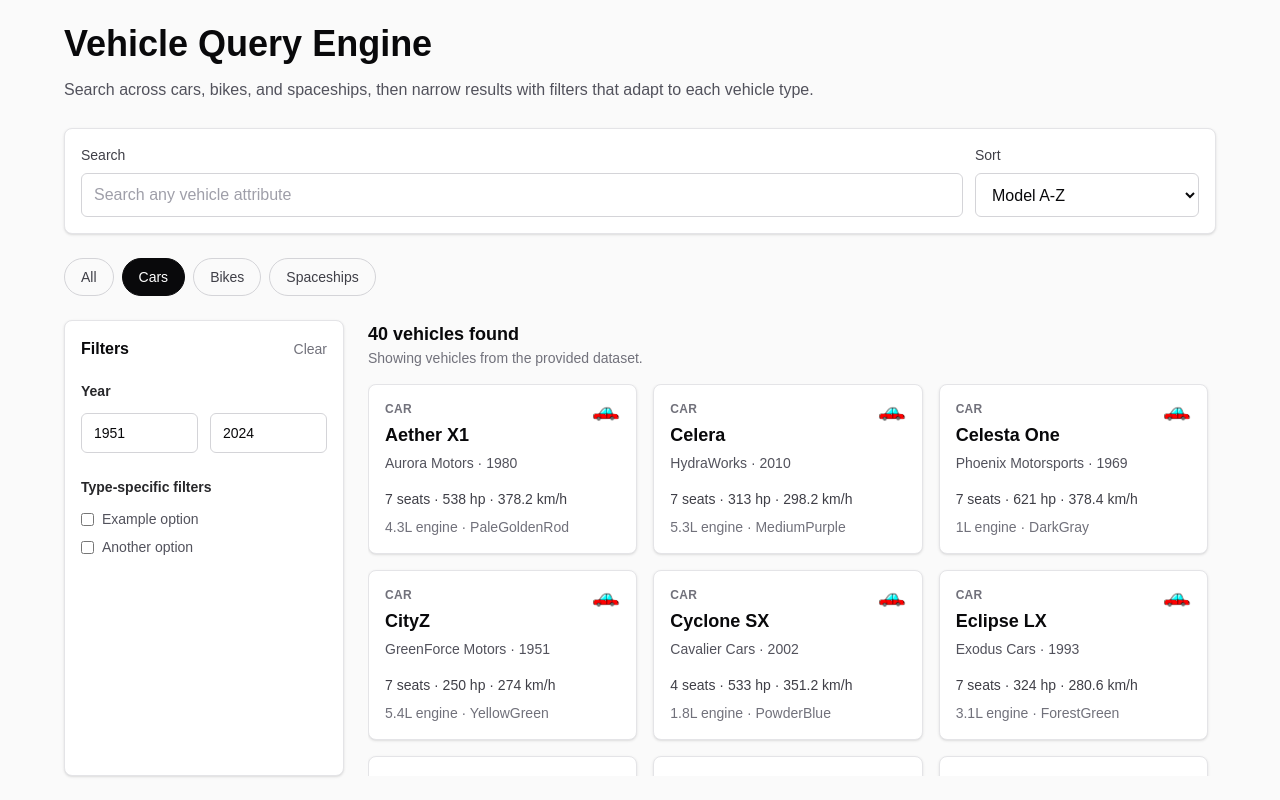
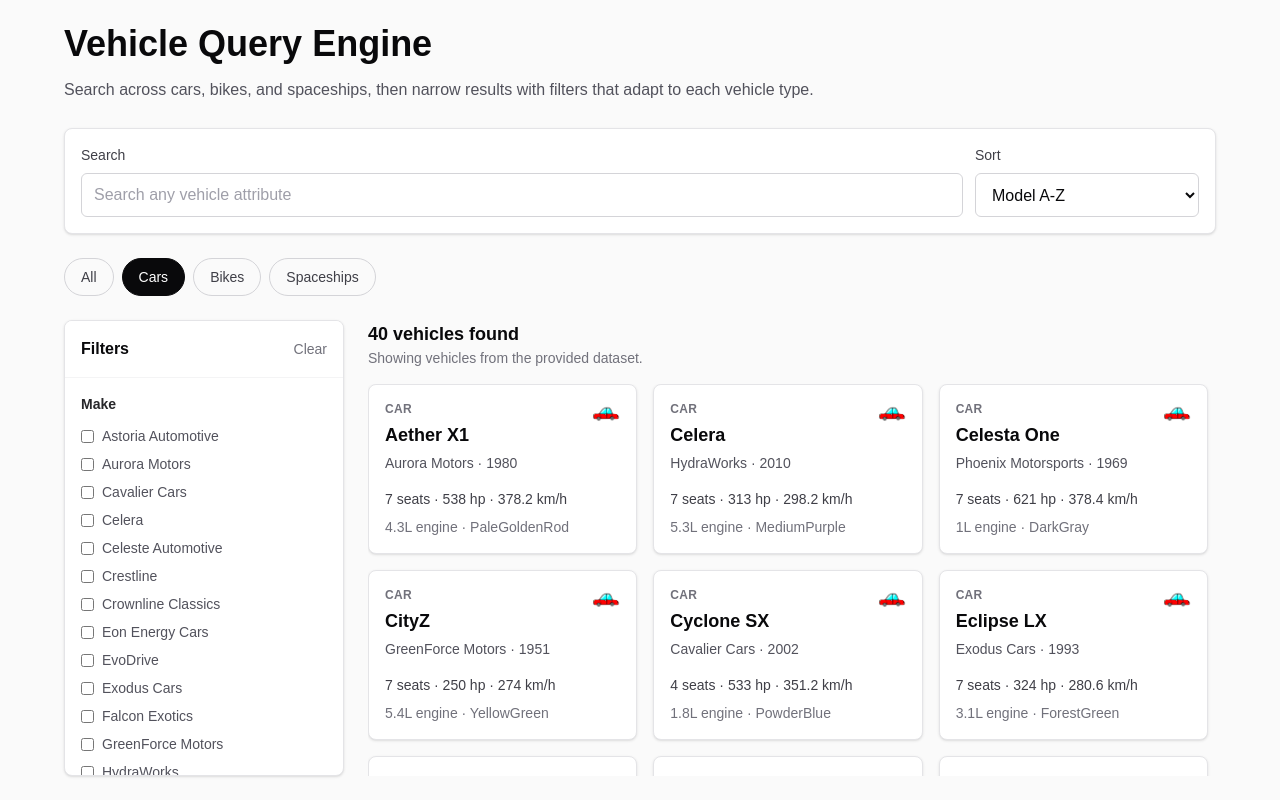
Before and after one commit to charli-zzz/vehicle-query-engine, a Next.js app: page / in a window 1280 px wide. Both pictures are taken after a click on the button "Cars". Built offline with nearby package versions, Linux system fonts and the light colour scheme.

Commit message:
implement custom filter

```diff
--- a/package.json
+++ b/package.json
@@ -9,6 +9,7 @@
     "lint": "eslint"
   },
   "dependencies": {
+    "@radix-ui/react-slider": "^1.4.1",
     "next": "16.2.9",
     "react": "19.2.4",
     "react-dom": "19.2.4"
--- a/src/components/FilterPanel.tsx
+++ b/src/components/FilterPanel.tsx
@@ -1,43 +1,125 @@
-export function FilterPanel() {
+import * as Slider from "@radix-ui/react-slider";
+import type {
+  AvailableFilter,
+  FilterField,
+  FilterValue,
+  SelectedFilters,
+} from "@/lib/vehicleFilters";
+
+type FilterPanelProps = {
+  availableFilters: AvailableFilter[];
+  selectedFilters: SelectedFilters;
+  onClearFilters: () => void;
+  onRangeFilterChange: (field: FilterField, range: { min: number; max: number }) => void;
+  onSelectFilterChange: (field: FilterField, value: FilterValue) => void;
+};
+
+export function FilterPanel({
+  availableFilters,
+  selectedFilters,
+  onClearFilters,
+  onRangeFilterChange,
+  onSelectFilterChange,
+}: FilterPanelProps) {
+  const selectFilters = availableFilters.filter((filter) => filter.type === "select");
+  const rangeFilters = availableFilters.filter((filter) => filter.type === "range");
+
+  function getStepDecimalPlaceCount(step: number) {
+    const decimalValue = step.toString().split(".")[1];
+
+    return decimalValue?.length ?? 0;
+  }
+
+  function normalizeRangeValue(value: number, step: number) {
+    const decimalPlaceCount = getStepDecimalPlaceCount(step);
+
+    return Number(value.toFixed(decimalPlaceCount));
+  }
+
   return (
-    <aside className="rounded-lg border border-zinc-200 bg-white p-4 shadow-sm">
-      <div className="flex items-center justify-between gap-4">
+    <aside className="flex min-h-0 flex-col overflow-hidden rounded-lg border border-zinc-200 bg-white shadow-sm">
+      <div className="sticky top-0 z-10 flex items-center justify-between gap-4 border-b border-zinc-100 bg-white p-4">
         <h2 className="text-base font-semibold text-zinc-950">Filters</h2>
-        <button className="text-sm font-medium text-zinc-500 hover:text-zinc-950" type="button">
+        <button
+          className="text-sm font-medium text-zinc-500 hover:text-zinc-950"
+          type="button"
+          onClick={onClearFilters}
+        >
           Clear
         </button>
       </div>
 
-      <div className="mt-5 space-y-6">
-        <section>
-          <h3 className="text-sm font-semibold text-zinc-800">Year</h3>
-          <div className="mt-3 grid grid-cols-2 gap-3">
+      <div className="min-h-0 flex-1 space-y-6 overflow-y-auto p-4">
+        {availableFilters.length === 0 && (
+          <p className="text-sm leading-6 text-zinc-500">
+            Select a vehicle type to see filters for that category.
+          </p>
+        )}
+
+        {selectFilters.map((filter) => {
+          const selectedValues = selectedFilters.select[filter.field] ?? [];
+
+          return (
+            <section key={filter.field}>
+              <h3 className="text-sm font-semibold text-zinc-800">{filter.label}</h3>
+              <div className="mt-3 space-y-2 text-sm text-zinc-600">
+                {filter.options.map((option) => (
+                  <label className="flex items-center gap-2" key={`${filter.field}-${option}`}>
                     <input
-              className="h-10 rounded-md border border-zinc-300 px-3 text-sm text-zinc-950"
-              defaultValue="1951"
-              aria-label="Minimum year"
+                      checked={selectedValues.includes(option)}
+                      type="checkbox"
+                      onChange={() => onSelectFilterChange(filter.field, option)}
                     />
-            <input
-              className="h-10 rounded-md border border-zinc-300 px-3 text-sm text-zinc-950"
-              defaultValue="2024"
-              aria-label="Maximum year"
-            />
+                    {option}
+                  </label>
+                ))}
               </div>
             </section>
+          );
+        })}
 
-        <section>
-          <h3 className="text-sm font-semibold text-zinc-800">Type-specific filters</h3>
-          <div className="mt-3 space-y-2 text-sm text-zinc-600">
-            <label className="flex items-center gap-2">
-              <input type="checkbox" />
-              Example option
-            </label>
-            <label className="flex items-center gap-2">
-              <input type="checkbox" />
-              Another option
-            </label>
+        {rangeFilters.map((filter) => {
+          const selectedRange = selectedFilters.range[filter.field];
+          const selectedMin = selectedRange?.min ?? filter.min;
+          const selectedMax = selectedRange?.max ?? filter.max;
+
+          return (
+            <section key={filter.field}>
+              <div className="flex items-center justify-between gap-3">
+                <h3 className="text-sm font-semibold text-zinc-800">{filter.label}</h3>
+                <span className="text-xs font-medium text-zinc-500">
+                  {selectedMin} - {selectedMax}
+                </span>
               </div>
+              <Slider.Root
+                className="relative mt-4 flex h-5 w-full touch-none select-none items-center"
+                max={filter.max}
+                min={filter.min}
+                minStepsBetweenThumbs={1}
+                step={filter.step}
+                value={[selectedMin, selectedMax]}
+                onValueChange={([nextMin, nextMax]) =>
+                  onRangeFilterChange(filter.field, {
+                    min: normalizeRangeValue(nextMin, filter.step),
+                    max: normalizeRangeValue(nextMax, filter.step),
+                  })
+                }
+              >
+                <Slider.Track className="relative h-1 grow rounded-full bg-zinc-200">
+                  <Slider.Range className="absolute h-full rounded-full bg-zinc-950" />
+                </Slider.Track>
+                <Slider.Thumb
+                  aria-label={`Minimum ${filter.label.toLowerCase()}`}
+                  className="block h-4 w-4 rounded-full border-2 border-zinc-950 bg-white shadow-sm outline-none transition focus-visible:ring-2 focus-visible:ring-zinc-950 focus-visible:ring-offset-2"
+                />
+                <Slider.Thumb
+                  aria-label={`Maximum ${filter.label.toLowerCase()}`}
+                  className="block h-4 w-4 rounded-full border-2 border-zinc-950 bg-white shadow-sm outline-none transition focus-visible:ring-2 focus-visible:ring-zinc-950 focus-visible:ring-offset-2"
+                />
+              </Slider.Root>
             </section>
+          );
+        })}
       </div>
     </aside>
   );
--- a/src/components/VehicleSearchPage.tsx
+++ b/src/components/VehicleSearchPage.tsx
@@ -5,6 +5,12 @@ import { SearchControl } from "@/components/SearchControl";
 import { SortControl } from "@/components/SortControl";
 import { VehicleResultList } from "@/components/VehicleResultList";
 import { VehicleTypeTabs } from "@/components/VehicleTypeTabs";
+import {
+  createEmptySelectedFilters,
+  getAvailableFilters,
+  type FilterField,
+  type FilterValue,
+} from "@/lib/vehicleFilters";
 import { getVisibleVehicles } from "@/lib/vehicleQuery";
 import type { SortOption, VehicleTab } from "@/lib/vehicleOptions";
 import { useState } from "react";
@@ -12,9 +18,48 @@ import { useState } from "react";
 export function VehicleSearchPage() {
   const [selectedTab, setSelectedTab] = useState<VehicleTab>("all");
   const [searchQuery, setSearchQuery] = useState("");
+  const [selectedFilters, setSelectedFilters] = useState(createEmptySelectedFilters);
   const [sortOption, setSortOption] = useState<SortOption>("model-asc");
 
-  const visibleVehicles = getVisibleVehicles({ selectedTab, searchQuery, sortOption });
+  const availableFilters = getAvailableFilters(selectedTab);
+  const visibleVehicles = getVisibleVehicles({
+    selectedTab,
+    searchQuery,
+    selectedFilters,
+    sortOption,
+  });
+
+  function handleSelectTab(vehicleTab: VehicleTab) {
+    setSelectedTab(vehicleTab);
+    setSelectedFilters(createEmptySelectedFilters());
+  }
+
+  function handleSelectFilterChange(field: FilterField, value: FilterValue) {
+    setSelectedFilters((currentFilters) => {
+      const currentValues = currentFilters.select[field] ?? [];
+      const nextValues = currentValues.includes(value)
+        ? currentValues.filter((currentValue) => currentValue !== value)
+        : [...currentValues, value];
+
+      return {
+        ...currentFilters,
+        select: {
+          ...currentFilters.select,
+          [field]: nextValues,
+        },
+      };
+    });
+  }
+
+  function handleRangeFilterChange(field: FilterField, range: { min: number; max: number }) {
+    setSelectedFilters((currentFilters) => ({
+      ...currentFilters,
+      range: {
+        ...currentFilters.range,
+        [field]: range,
+      },
+    }));
+  }
 
   return (
     <main className="h-screen overflow-hidden bg-zinc-50 px-5 py-6 text-zinc-950 sm:px-8 lg:px-10">
@@ -38,10 +83,16 @@ export function VehicleSearchPage() {
           />
           <SortControl sortOption={sortOption} onSortOptionChange={setSortOption} />
         </div>
-        <VehicleTypeTabs selectedTab={selectedTab} onSelectTab={setSelectedTab} />
+        <VehicleTypeTabs selectedTab={selectedTab} onSelectTab={handleSelectTab} />
 
         <div className="grid min-h-0 flex-1 gap-6 lg:grid-cols-[280px_1fr]">
-          <FilterPanel />
+          <FilterPanel
+            availableFilters={availableFilters}
+            selectedFilters={selectedFilters}
+            onClearFilters={() => setSelectedFilters(createEmptySelectedFilters())}
+            onRangeFilterChange={handleRangeFilterChange}
+            onSelectFilterChange={handleSelectFilterChange}
+          />
           <VehicleResultList vehicles={visibleVehicles} />
         </div>
       </div>
--- /dev/null
+++ b/src/lib/vehicleFilters.ts
@@ -0,0 +1,132 @@
+import type { VehicleTab } from "@/lib/vehicleOptions";
+import { vehicles } from "@/lib/vehicles";
+import type { Bike, Car, Spaceship, Vehicle } from "@/types/vehicle";
+
+type VehicleKind = Exclude<VehicleTab, "all">;
+export type FilterField = keyof Car | keyof Bike | keyof Spaceship;
+export type FilterValue = string | number;
+
+export type SelectFilter = {
+  type: "select";
+  field: FilterField;
+  label: string;
+  options: FilterValue[];
+};
+
+export type RangeFilter = {
+  type: "range";
+  field: FilterField;
+  label: string;
+  min: number;
+  max: number;
+  step: number;
+};
+
+export type AvailableFilter = SelectFilter | RangeFilter;
+
+export type SelectedFilters = {
+  select: Partial<Record<FilterField, FilterValue[]>>;
+  range: Partial<Record<FilterField, { min?: number; max?: number }>>;
+};
+
+const vehicleFilterConfig = {
+  car: {
+    select: ["make", "seats"],
+    range: ["year", "horsepower", "top_speed", "engine_size"],
+  },
+  bike: {
+    select: ["type", "brand", "gears", "wheel_size"],
+    range: ["year"],
+  },
+  spaceship: {
+    select: ["manufacturer", "max_crew"],
+    range: ["top_speed", "year"],
+  },
+} satisfies Record<VehicleKind, { select: FilterField[]; range: FilterField[] }>;
+
+const filterLabels: Partial<Record<FilterField, string>> = {
+  brand: "Brand",
+  engine_size: "Engine size",
+  gears: "Gears",
+  horsepower: "Horsepower",
+  make: "Make",
+  manufacturer: "Manufacturer",
+  max_crew: "Max crew",
+  seats: "Seats",
+  top_speed: "Top speed",
+  type: "Type",
+  wheel_size: "Wheel size",
+  year: "Year",
+};
+
+export function createEmptySelectedFilters(): SelectedFilters {
+  return {
+    select: {},
+    range: {},
+  };
+}
+
+function getFilterLabel(field: FilterField) {
+  return filterLabels[field] ?? String(field);
+}
+
+export function getVehicleValue(vehicle: Vehicle, field: FilterField) {
+  return (vehicle as unknown as Record<FilterField, FilterValue>)[field];
+}
+
+function compareFilterValues(firstValue: FilterValue, secondValue: FilterValue) {
+  if (typeof firstValue === "number" && typeof secondValue === "number") {
+    return firstValue - secondValue;
+  }
+
+  return String(firstValue).localeCompare(String(secondValue));
+}
+
+function getSelectOptions(vehiclesForType: Vehicle[], field: FilterField) {
+  return Array.from(
+    new Set(vehiclesForType.map((vehicle) => getVehicleValue(vehicle, field))),
+  ).sort(compareFilterValues);
+}
+
+function getDecimalPlaceCount(value: number) {
+  const decimalValue = value.toString().split(".")[1];
+
+  return decimalValue?.length ?? 0;
+}
+
+function getRangeBounds(vehiclesForType: Vehicle[], field: FilterField) {
+  const values = vehiclesForType.map((vehicle) => Number(getVehicleValue(vehicle, field)));
+  const maxDecimalPlaces = Math.max(...values.map(getDecimalPlaceCount));
+  const step = maxDecimalPlaces === 0 ? 1 : 1 / 10 ** maxDecimalPlaces;
+
+  return {
+    min: Math.min(...values),
+    max: Math.max(...values),
+    step,
+  };
+}
+
+export function getAvailableFilters(selectedTab: VehicleTab): AvailableFilter[] {
+  if (selectedTab === "all") {
+    return [];
+  }
+
+  const config = vehicleFilterConfig[selectedTab];
+  const vehiclesForType = vehicles.filter((vehicle) => vehicle.kind === selectedTab);
+
+  const selectFilters = config.select.map((field) => ({
+    type: "select" as const,
+    field,
+    label: getFilterLabel(field),
+    options: getSelectOptions(vehiclesForType, field),
+  }));
+
+  const rangeFilters = config.range.map((field) => ({
+    type: "range" as const,
+    field,
+    label: getFilterLabel(field),
+    ...getRangeBounds(vehiclesForType, field),
+  }));
+
+  return [...selectFilters, ...rangeFilters];
+}
--- a/src/lib/vehicleQuery.ts
+++ b/src/lib/vehicleQuery.ts
@@ -1,3 +1,8 @@
+import {
+  getVehicleValue,
+  type FilterField,
+  type SelectedFilters,
+} from "@/lib/vehicleFilters";
 import type { SortOption, VehicleTab } from "@/lib/vehicleOptions";
 import { vehicles } from "@/lib/vehicles";
 import type { Vehicle } from "@/types/vehicle";
@@ -5,6 +10,7 @@ import type { Vehicle } from "@/types/vehicle";
 export type VehicleQueryConstraints = {
   selectedTab: VehicleTab;
   searchQuery: string;
+  selectedFilters: SelectedFilters;
   sortOption: SortOption;
 };
 
@@ -21,6 +27,37 @@ function matchesSearchQuery(vehicle: Vehicle, searchQuery: string) {
 
   return Object.values(vehicle).some((value) =>
     String(value).toLowerCase().includes(normalizedSearchQuery),
+  );
+}
+
+function matchesSelectFilters(vehicle: Vehicle, selectedFilters: SelectedFilters) {
+  return Object.entries(selectedFilters.select).every(([field, selectedValues]) => {
+    if (selectedValues === undefined || selectedValues.length === 0) {
+      return true;
+    }
+
+    return selectedValues.includes(getVehicleValue(vehicle, field as FilterField));
+  });
+}
+
+function matchesRangeFilters(vehicle: Vehicle, selectedFilters: SelectedFilters) {
+  return Object.entries(selectedFilters.range).every(([field, selectedRange]) => {
+    if (selectedRange === undefined) {
+      return true;
+    }
+
+    const vehicleValue = Number(getVehicleValue(vehicle, field as FilterField));
+    const isAboveMinimum = selectedRange.min === undefined || vehicleValue >= selectedRange.min;
+    const isBelowMaximum = selectedRange.max === undefined || vehicleValue <= selectedRange.max;
+
+    return isAboveMinimum && isBelowMaximum;
+  });
+}
+
+function matchesSelectedFilters(vehicle: Vehicle, selectedFilters: SelectedFilters) {
+  return (
+    matchesSelectFilters(vehicle, selectedFilters) &&
+    matchesRangeFilters(vehicle, selectedFilters)
   );
 }
 
@@ -41,11 +78,14 @@ function sortVehicles(vehiclesToSort: Vehicle[], sortOption: SortOption) {
 export function getVisibleVehicles({
   selectedTab,
   searchQuery,
+  selectedFilters,
   sortOption,
 }: VehicleQueryConstraints) {
   const matchingVehicles = vehicles.filter(
     (vehicle) =>
-      matchesVehicleType(vehicle, selectedTab) && matchesSearchQuery(vehicle, searchQuery),
+      matchesVehicleType(vehicle, selectedTab) &&
+      matchesSearchQuery(vehicle, searchQuery) &&
+      matchesSelectedFilters(vehicle, selectedFilters),
   );
 
   return sortVehicles(matchingVehicles, sortOption);
```
Also changed, not shown: 1 other file (tests, documents, lock files or other folders). Lines whose indentation alone changed are shown as unchanged.
